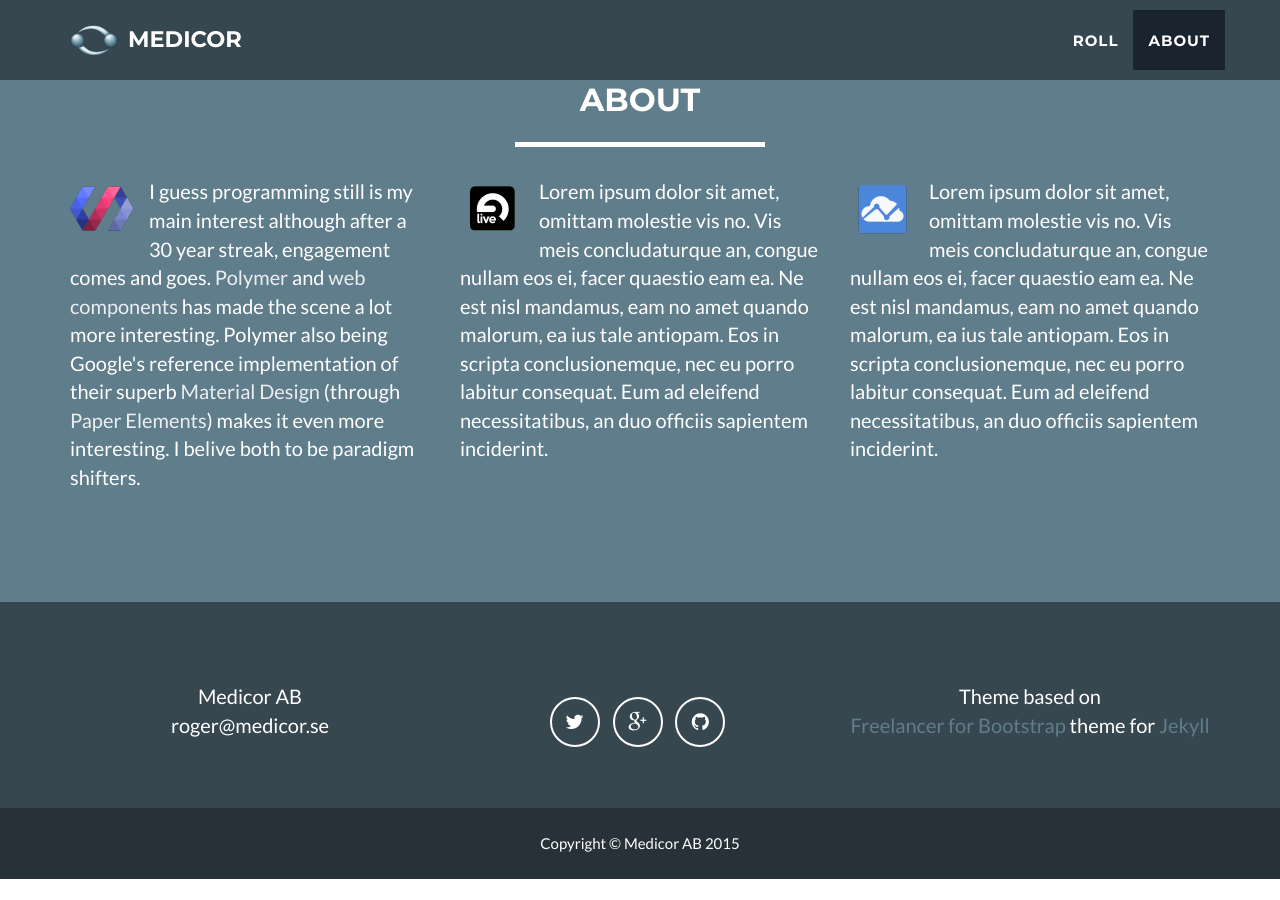
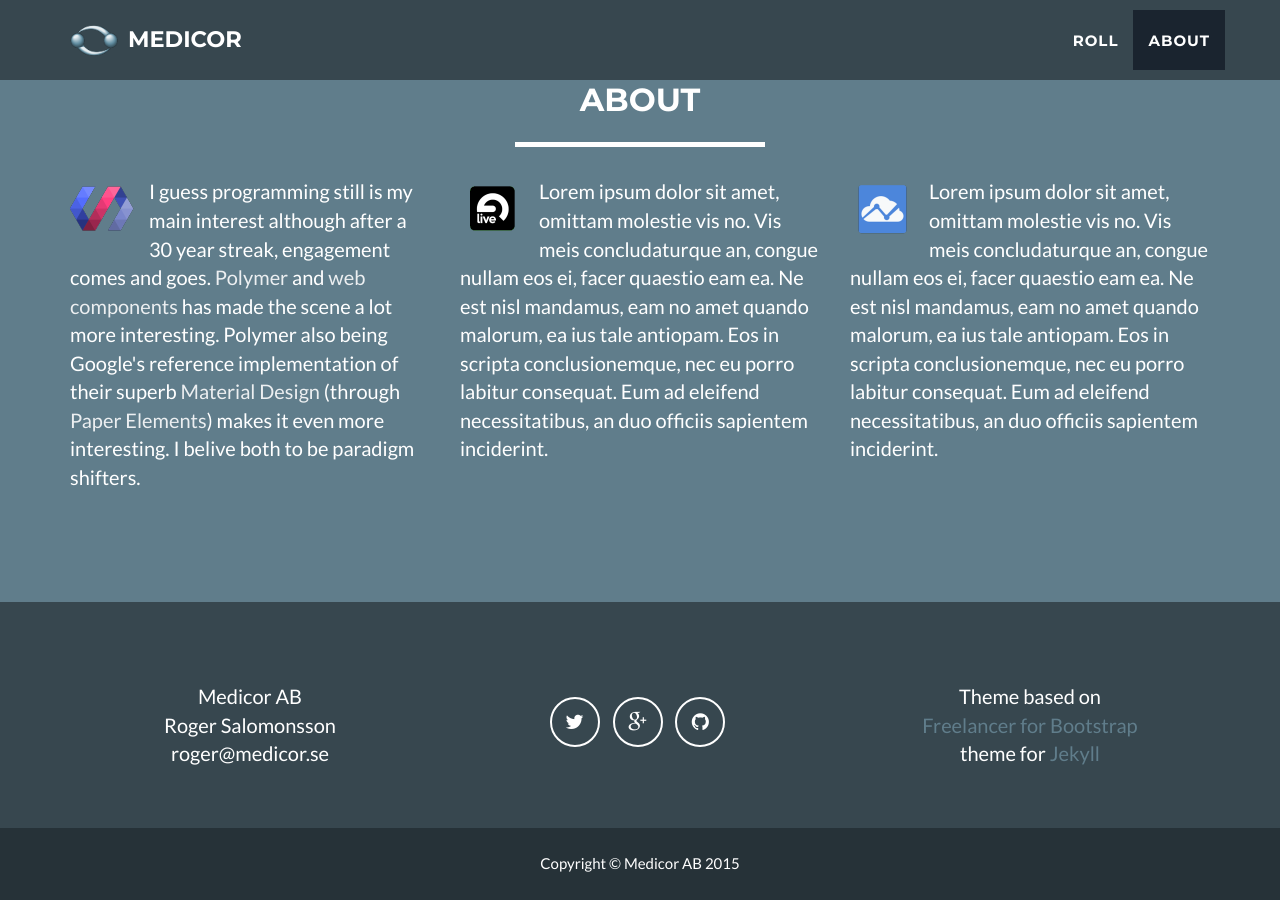
Before and after one commit to medicor/medicor.github.io, a Jekyll site: the page built from index.html, in a window 1280 px wide and 900 px high, scrolled down 1317 px. Built offline with Jekyll 4.4.1, drawn with Linux system fonts in a browser that asks for light colours; Markdown is read by kramdown in place of the engine named in the settings; before the commit the page ends 2196 px from its top, so only the background shows below that.

Commit message:
Updated address and credits

```diff
--- a/_config.yml
+++ b/_config.yml
@@ -42,10 +42,11 @@ about3:
 # Postal address (add as many lines as necessary)
 address:
   - line: Medicor AB
+  - line: Roger Salomonsson
   - line: roger@medicor.se
 
 # Credits content
-credits: 'Theme based on<br><a href="https://github.com/jeromelachaud/freelancer-theme">Freelancer for Bootstrap</a> theme for <a href="https://jekyllrb.com/">Jekyll</a>'
+credits: 'Theme based on<br><a href="https://github.com/jeromelachaud/freelancer-theme">Freelancer for Bootstrap</a><br>theme for <a href="https://jekyllrb.com/">Jekyll</a>'
 
 markdown: redcarpet
 highlighter: pygments
```
